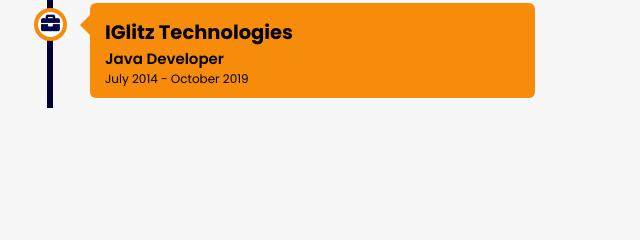
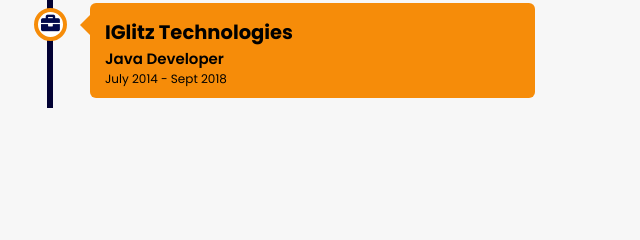
Before and after one commit to andanigowda/andanigowda.github.io, a plain HTML site: page experience/index.html in a window 1280 px wide. Shown: the part 288-528 px from the top of the page, 590-1230 px from the left. Drawn offline with nearby package versions, Linux system fonts and the light colour scheme.

Commit message:
time change

```diff
--- a/experience/index.html
+++ b/experience/index.html
@@ -61,7 +61,7 @@
           </div>
           <div class="desc">
               <h3>Java Developer </h3>
-              <p>July 2014 - October 2019</p>
+              <p>July 2014 - Sept 2018</p>
           </div>
         </div>
       </div>
```
